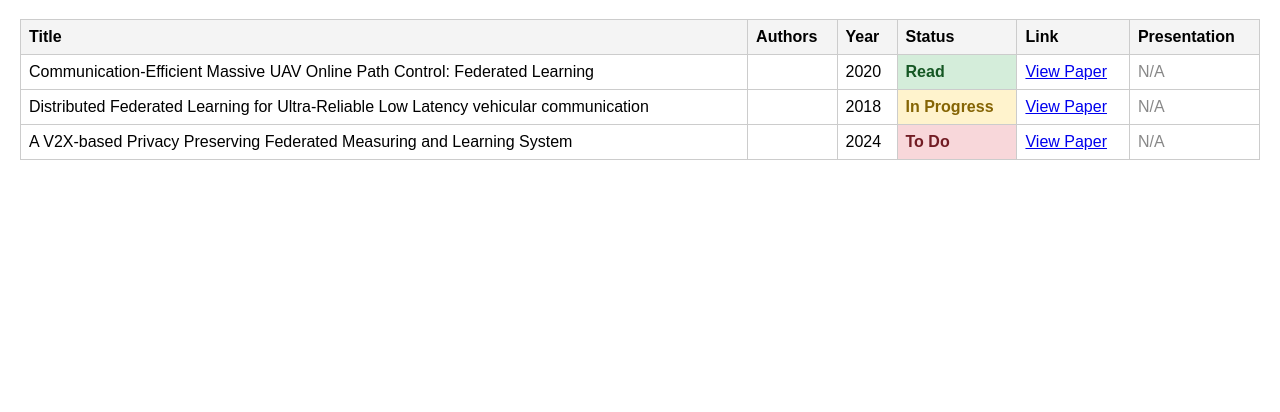
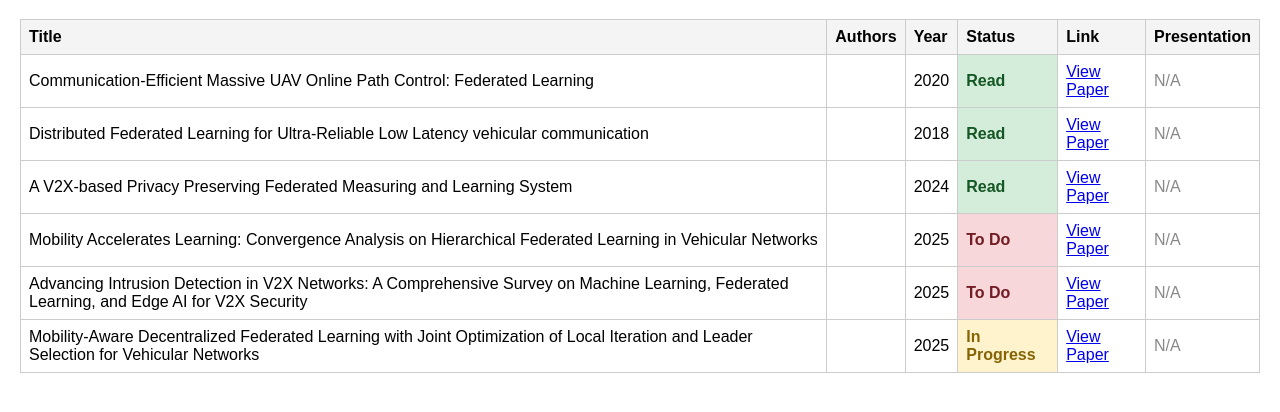
Before and after one commit to mari-research/papers, a plain HTML site: page index.html in a window 1280 px wide. Shown: the part 62-474 px from the top of the page. Drawn offline with Linux system fonts and the light colour scheme.

Commit message:
added new papers

```diff
--- a/index.html
+++ b/index.html
@@ -42,16 +42,39 @@
         "title": "Distributed Federated Learning for Ultra-Reliable Low Latency vehicular communication",
         "authors": " ",
         "year": 2018,
-        "status": "In Progress",
+        "status": "Read",
         "link": "https://arxiv.org/pdf/1807.08127"
       },
       {
         "title": "A V2X-based Privacy Preserving Federated Measuring and Learning System",
         "authors": " ",
         "year": 2024,
+        "status": "Read",
+        "link": "https://arxiv.org/pdf/2401.13848"
+      },
+
+	  {
+        "title": "Mobility Accelerates Learning: Convergence Analysis on Hierarchical Federated Learning in Vehicular Networks",
+        "authors": " ",
+        "year": 2025,
         "status": "To Do",
-        "link": "https://arxiv.org/pdf/2401.13848"
+        "link": "https://arxiv.org/pdf/2503.06443"
+      },
+	  {
+        "title": "Advancing Intrusion Detection in V2X Networks: A Comprehensive Survey on Machine Learning, Federated Learning, and Edge AI for V2X Security",
+        "authors": " ",
+        "year": 2025,
+        "status": "To Do",
+        "link": "https://arxiv.org/pdf/2503.06443"
+      },
+	  {
+        "title": "Mobility-Aware Decentralized Federated Learning with Joint Optimization of Local Iteration and Leader Selection for Vehicular Networks",
+        "authors": " ",
+        "year": 2025,
+        "status": "In Progress",
+        "link": "https://arxiv.org/pdf/2503.06443"
       }
+
     ];
 
    // 🔹 Populate table
```
